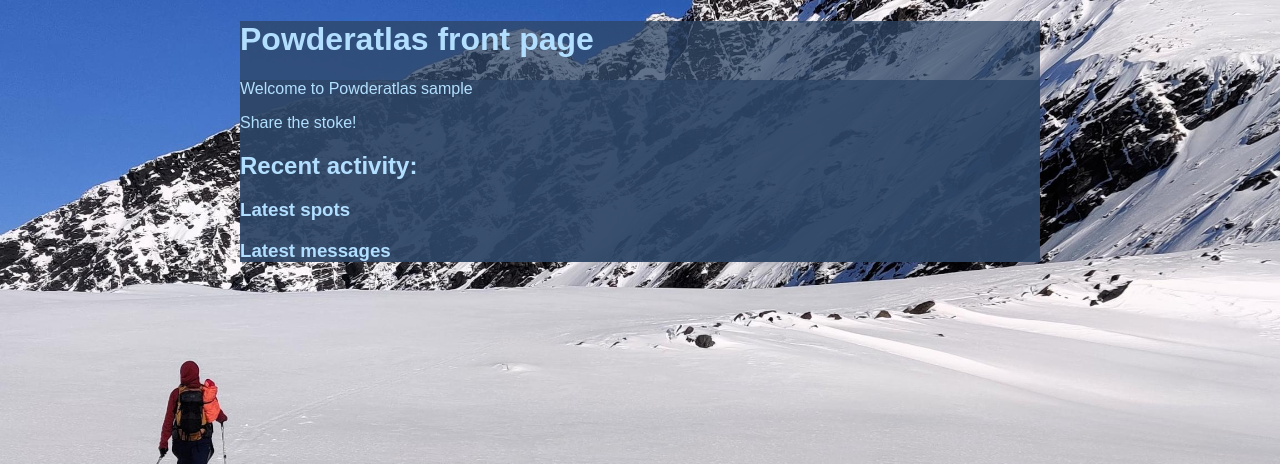
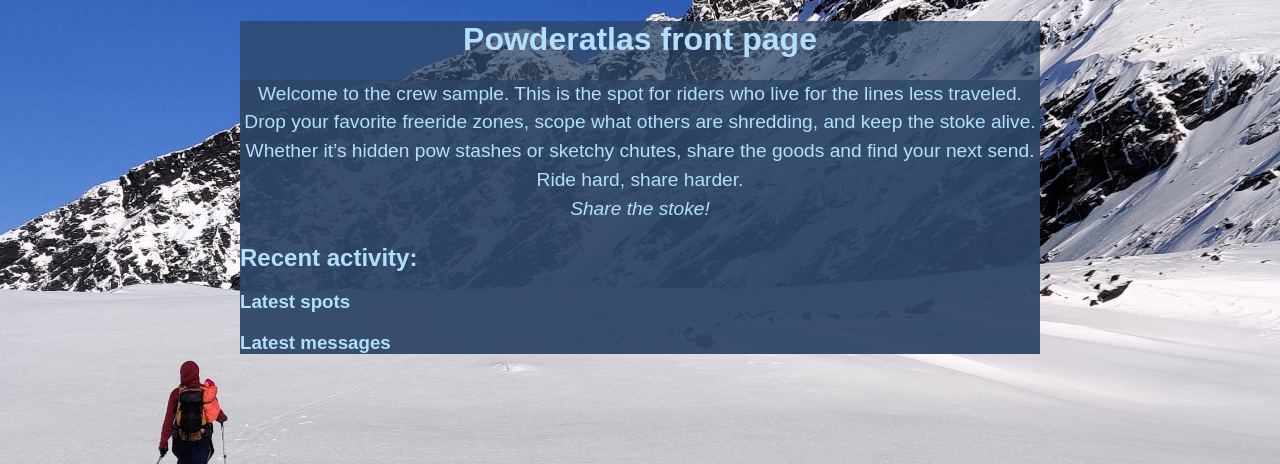
Before and after one commit to ttanninen/freeride_spot_review_webapp, a Flask app: page /home in a window 1280 px wide. Shown: the part 178-642 px from the top of the page. Run offline with Flask 3, Linux system fonts and the light colour scheme; the visitor is signed in with stand-in values (Sample User, id 1); data comes from the database, SQL or seed files in the repository; data that the repository does not hold is empty.

Commit message:
Added intro-text and style class

```diff
--- a/static/main.css
+++ b/static/main.css
@@ -45,6 +45,12 @@
   border-right: 1px solid black;
 }
 
+.blurb {
+  text-align: center;
+  line-height: 150%;
+  font-size: 1.2em;
+}
+
 .content {
     color: rgb(178, 223, 255);
     background-color: rgba(45, 68, 101, 0.75);
--- a/templates/index.html
+++ b/templates/index.html
@@ -3,13 +3,18 @@
 {% block title %}Powderatlas front page{% endblock %}
 
 {% block content %}
-<h1>Powderatlas front page</h1>
+<h1 style="text-align: center;">Powderatlas front page</h1>
 <div class="content">
+    <div class="blurb">
 <p>
-    Welcome to Powderatlas {{ username }}
+    Welcome to the crew {{ username }}. This is the spot for riders who live for the lines less traveled.<br>
+    Drop your favorite freeride zones, scope what others are shredding, and keep the stoke alive.<br>
+    Whether it’s hidden pow stashes or sketchy chutes, share the goods and find your next send. Ride hard, share harder.<br>
+    <em>Share the stoke!</em>
 </p>
+</div>
 <p>
-    Share the stoke!
+
 </p>
 <h2>Recent activity:</h2>
 <h3>Latest spots</h3>
```
